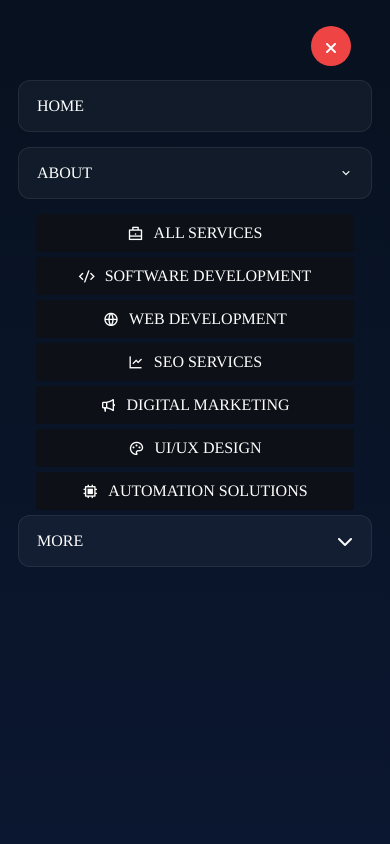
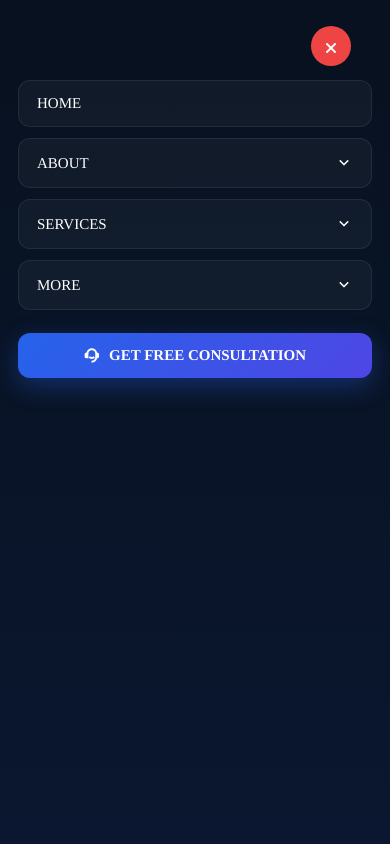
Before and after one commit to ShaniBhai786/UniSoft_Agency, a Next.js app: page / in a window 390 px wide. Both pictures are taken after a click on the icon 359 px from the left and 37 px from the top of the page. Shown: the top 844 px of the page. Built offline with nearby package versions, Linux system fonts and the light colour scheme; a web font is replaced by a local one.

Commit message:
navar update

```diff
--- a/src/app/components/NavBar.jsx
+++ b/src/app/components/NavBar.jsx
@@ -15,6 +15,9 @@ const services = [
 
 const NavBar = () => {
   const [nav, setNav] = useState(false)
+  const [aboutOpen, setAboutOpen] = useState(false)
+  const [servicesOpen, setServicesOpen] = useState(false)
+  const [moreOpen, setMoreOpen] = useState(false)
       return (
     <>
         <nav className="navbar">
@@ -86,52 +89,69 @@ const NavBar = () => {
 
             </div>
         {nav && <div className="navLinksNav" >
-          <i className='fa fa-close closeBtnNav' onClick={() => setNav(!nav)}></i>
-              <Link className="navItem" href="/" onClick={() => setNav(!nav)}>Home</Link>
-              <div className="navDropdown">
-                <span className="navItem">
-                  About <i className="ri-arrow-down-s-line navArrow" />
-                </span>
-                <div className="megaMenu">
-                  <div className="menuColumn" onClick={() => setNav(!nav)}>
-                    <Link href="/about">About UniSoft</Link>
-                    <Link href="/ceo">About CEO</Link>
-                  </div>
-                  </div>
+          <i className='fa fa-close closeBtnNav' onClick={() => setNav(false)}></i>
+
+          <Link className="mobileNavItem" href="/" onClick={() => setNav(false)}>Home</Link>
+
+          {/* About Dropdown */}
+          <div className="mobileDropdown">
+            <div className="mobileDropdownTrigger" onClick={() => setAboutOpen(!aboutOpen)}>
+              <span>About</span>
+              <i className={`ri-arrow-down-s-line ${aboutOpen ? 'rotated' : ''}`} />
+            </div>
+            {aboutOpen && (
+              <div className="mobileDropdownMenu">
+                <Link href="/about" className="mobileDropdownItem" onClick={() => setNav(false)}>
+                  <i className="fa-solid fa-building"></i><span>UniSoft Agency</span>
+                </Link>
+                <Link href="/ceo" className="mobileDropdownItem" onClick={() => setNav(false)}>
+                  <i className="fa-solid fa-user-tie"></i><span>CEO</span>
+                </Link>
               </div>
-                <Link className='links' href="/services"><i className='ri-briefcase-line'></i><span>All Services</span></Link>
+            )}
+          </div>
+
+          {/* Services Dropdown */}
+          <div className="mobileDropdown">
+            <div className="mobileDropdownTrigger" onClick={() => setServicesOpen(!servicesOpen)}>
+              <span>Services</span>
+              <i className={`ri-arrow-down-s-line ${servicesOpen ? 'rotated' : ''}`} />
+            </div>
+            {servicesOpen && (
+              <div className="mobileDropdownMenu">
+                <Link href="/services" className="mobileDropdownItem" onClick={() => setNav(false)}>
+                  <i className="ri-briefcase-line"></i><span>All Services</span>
+                </Link>
                 {services.map((s) => (
-                  <Link key={s.href} className='links' href={s.href}>
+                  <Link key={s.href} href={s.href} className="mobileDropdownItem" onClick={() => setNav(false)}>
                     <i className={s.icon}></i><span>{s.name}</span>
                   </Link>
                 ))}
+              </div>
+            )}
+          </div>
 
+          {/* More Dropdown */}
+          <div className="mobileDropdown">
+            <div className="mobileDropdownTrigger" onClick={() => setMoreOpen(!moreOpen)}>
+              <span>More</span>
+              <i className={`ri-arrow-down-s-line ${moreOpen ? 'rotated' : ''}`} />
+            </div>
+            {moreOpen && (
+              <div className="mobileDropdownMenu">
+                <Link href="/teams" className="mobileDropdownItem" onClick={() => setNav(false)}><i className="ri-team-line"></i><span>Our Team</span></Link>
+                <Link href="/pricing" className="mobileDropdownItem" onClick={() => setNav(false)}><i className="ri-price-tag-3-line"></i><span>Pricing</span></Link>
+                <Link href="/blogs" className="mobileDropdownItem" onClick={() => setNav(false)}><i className="ri-article-line"></i><span>Blogs</span></Link>
+                <Link href="/chatbot" className="mobileDropdownItem" onClick={() => setNav(false)}><i className="ri-robot-line"></i><span>AI ChatBot</span></Link>
+                <Link href="/privacy-policy" className="mobileDropdownItem" onClick={() => setNav(false)}><i className="ri-shield-line"></i><span>Privacy Policy</span></Link>
+                <Link href="/contact" className="mobileDropdownItem" onClick={() => setNav(false)}><i className="ri-mail-line"></i><span>Contact</span></Link>
+              </div>
+            )}
+          </div>
 
-              <div className="navDropdown">
-                <span className="navItem">
-                  More <i className="fa fa-chevron-down"></i>
-                </span>
-                <div className="megaMenu">
-                  <div className="menuColumn" onClick={() => setNav(!nav)}>
-                    <h4>Company</h4>
-                    <Link href="/teams">Our Team</Link>
-                    <Link href="/pricing">Pricing</Link>
-                  </div>
-
-                  <div className="menuColumn" onClick={() => setNav(!nav)}>
-                    <h4>Resources</h4>
-                    <Link href="/blogs">Blogs</Link>
-                    <Link href="/chatbot">AI ChatBot</Link>
-                  </div>
-
-                  <div className="menuColumn" onClick={() => setNav(!nav)}>
-                    <h4>Legal</h4>
-                    <Link href="/privacy-policy">Privacy Policy</Link>
-                    <Link href="/contact">Contact</Link>
-                  </div>
-
-                </div>
-              </div>
+          <Link href="/quote" className="mobileConsultBtn" onClick={() => setNav(false)}>
+            <i className="ri-customer-service-2-line"></i> Get Free Consultation
+          </Link>
         </div>}
             <Link href="/quote" aria-label="Get a free software consultation from UniSoft"><button className="navBtn">Get Free Consultation</button></Link>
         <div className="hamBurger" onClick={() => setNav(!nav)}><i className='fa fa-bars' id='bars'></i></div>
--- a/src/app/styles.css
+++ b/src/app/styles.css
@@ -2895,6 +2895,10 @@ fo {
     height: 40px;
     border-radius: 50%;
   }
+  .navBtn {
+    display: none;
+  }
+
   .navLinks {
     display: none;
   }
@@ -4074,3 +4078,120 @@ fo {
 .icon{
   width: 25px;
 }
+
+/* ===============================
+   MOBILE MENU - NEW DROPDOWNS
+================================ */
+.mobileNavItem {
+  display: flex;
+  align-items: center;
+  width: 100%;
+  padding: 14px 18px;
+  margin-bottom: 6px;
+  border-radius: 12px;
+  color: #fff;
+  font-size: 15px;
+  font-weight: 500;
+  background: rgba(255,255,255,0.04);
+  border: 1px solid rgba(255,255,255,0.08);
+  transition: .3s;
+}
+
+.mobileNavItem:hover {
+  background: #2563eb;
+}
+
+.mobileDropdown {
+  width: 100%;
+  margin-bottom: 6px;
+}
+
+.mobileDropdownTrigger {
+  display: flex;
+  justify-content: space-between;
+  align-items: center;
+  width: 100%;
+  padding: 14px 18px;
+  border-radius: 12px;
+  color: #fff;
+  font-size: 15px;
+  font-weight: 500;
+  background: rgba(255,255,255,0.04);
+  border: 1px solid rgba(255,255,255,0.08);
+  cursor: pointer;
+  transition: .3s;
+  user-select: none;
+}
+
+.mobileDropdownTrigger:hover {
+  background: rgba(37,99,235,0.3);
+}
+
+.mobileDropdownTrigger i {
+  font-size: 18px;
+  transition: transform .3s ease;
+}
+
+.mobileDropdownTrigger i.rotated {
+  transform: rotate(180deg);
+}
+
+.mobileDropdownMenu {
+  margin-top: 4px;
+  padding: 8px;
+  background: rgba(10,20,40,0.95);
+  border: 1px solid rgba(255,255,255,0.08);
+  border-radius: 12px;
+  display: flex;
+  flex-direction: column;
+  gap: 2px;
+  animation: fadeDown .25s ease;
+}
+
+.mobileDropdownItem {
+  display: flex;
+  align-items: center;
+  gap: 12px;
+  padding: 11px 14px;
+  border-radius: 10px;
+  color: #d1d5db;
+  font-size: 14px;
+  text-decoration: none;
+  transition: .2s ease;
+}
+
+.mobileDropdownItem:hover {
+  background: rgba(37,99,235,0.25);
+  color: #fff;
+  padding-left: 20px;
+}
+
+.mobileDropdownItem i {
+  font-size: 1rem;
+  color: #4f46e5;
+  width: 18px;
+  text-align: center;
+}
+
+.mobileConsultBtn {
+  display: flex;
+  align-items: center;
+  justify-content: center;
+  gap: 10px;
+  width: 100%;
+  margin-top: 12px;
+  padding: 14px 18px;
+  border-radius: 12px;
+  background: linear-gradient(135deg, #2563eb, #4f46e5);
+  color: #fff;
+  font-size: 15px;
+  font-weight: 600;
+  text-decoration: none;
+  transition: .3s;
+  box-shadow: 0 8px 25px rgba(37,99,235,0.35);
+}
+
+.mobileConsultBtn:hover {
+  transform: translateY(-2px);
+  box-shadow: 0 12px 30px rgba(37,99,235,0.5);
+}
```
